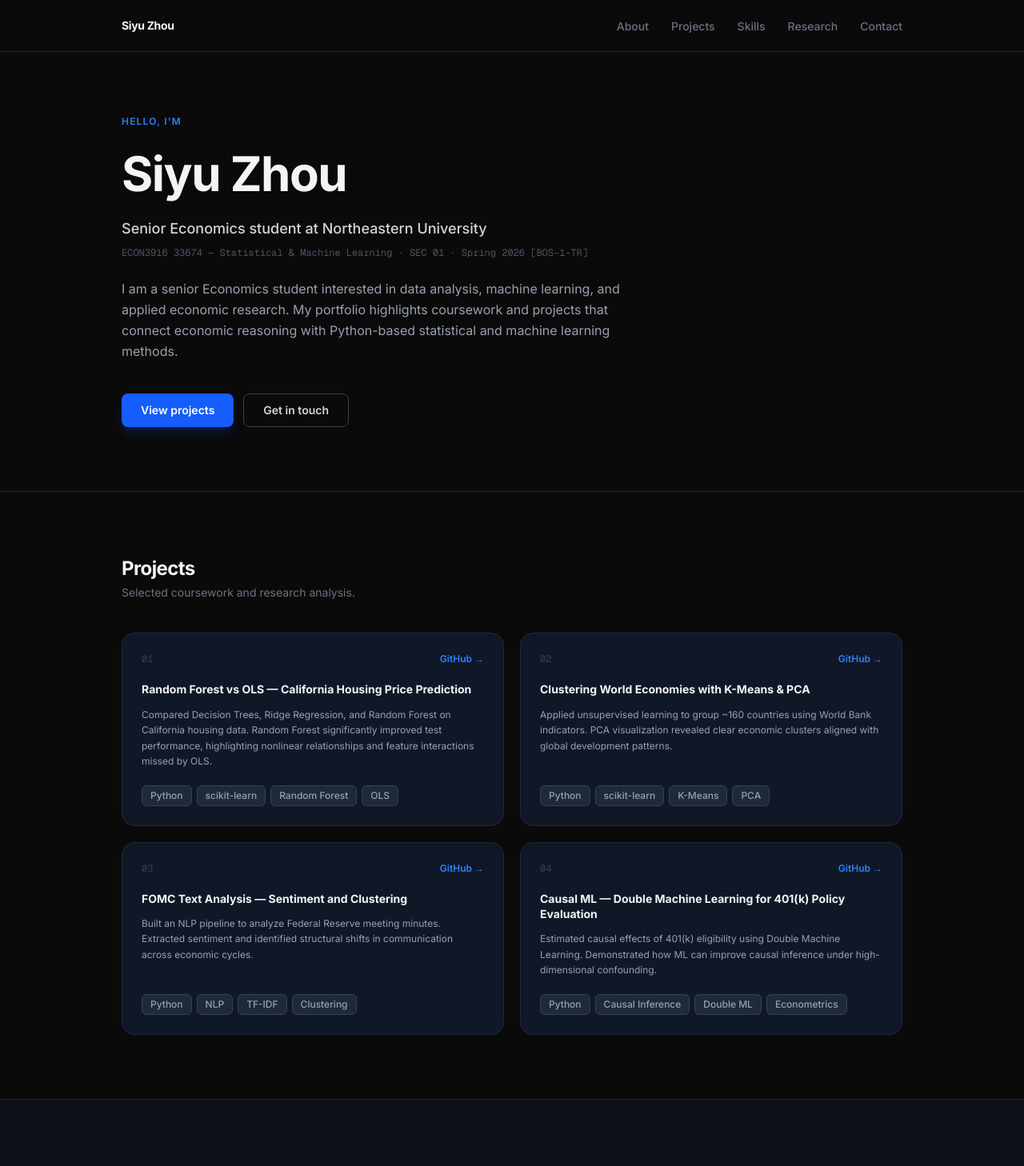
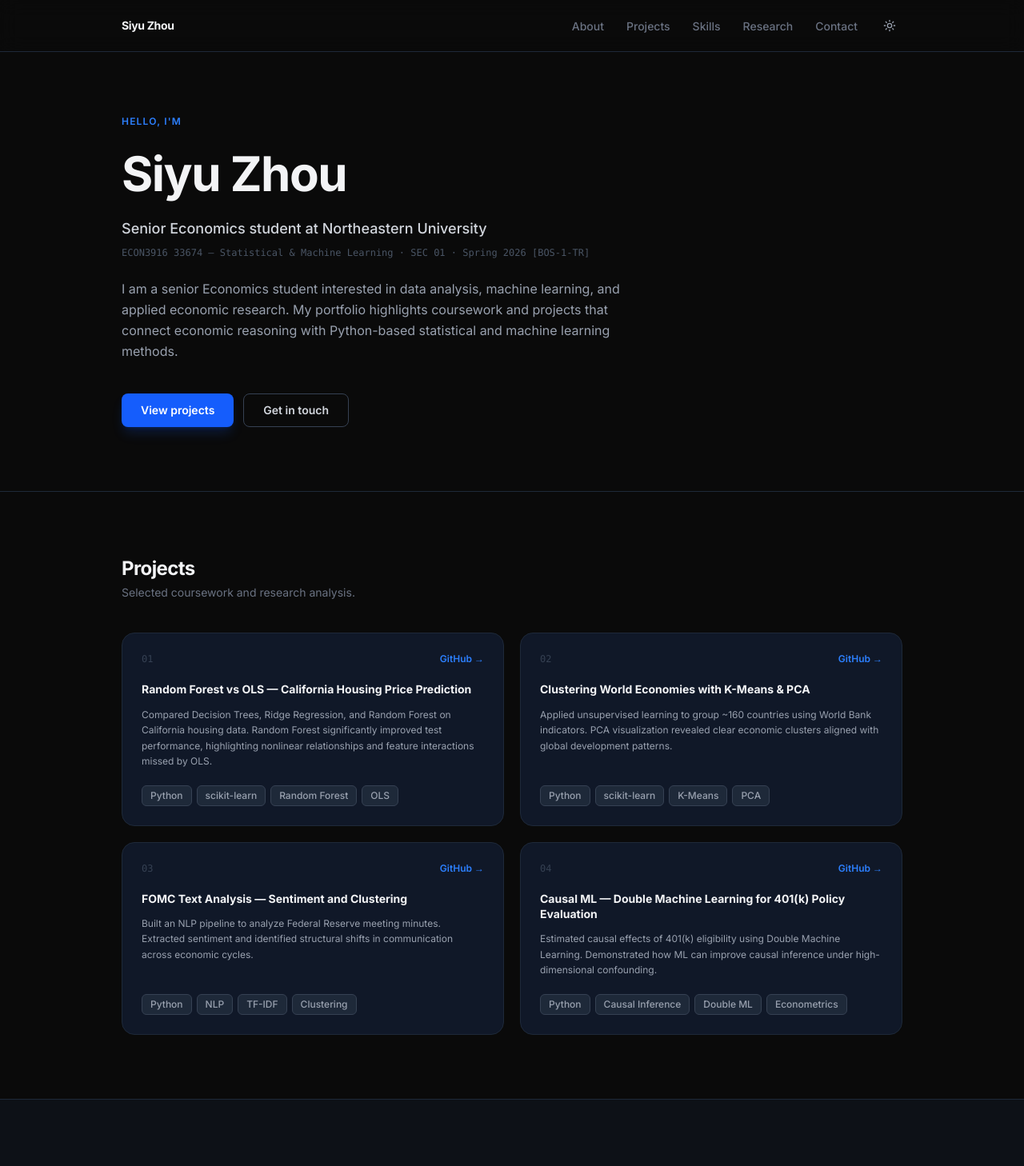
Before and after one commit to zzzzzssyy/Econ-Portfolio, a Next.js app: page / in a window 1280 px wide. Shown: the top 1458 px of the page at 80% size. Built offline with nearby package versions, Linux system fonts and the light colour scheme.

Commit message:
Add dark/light mode toggle with localStorage persistence
ThemeProvider manages theme state and .dark class on html.
FOUC prevention script in head. All components updated with
dual light/dark Tailwind classes. Toggle button in Nav.

Co-Authored-By: Claude Sonnet 4.6 <noreply@anthropic.com>

```diff
--- a/app/globals.css
+++ b/app/globals.css
@@ -1,27 +1,20 @@
 @import "tailwindcss";
 
+@custom-variant dark (&:where(.dark, .dark *));
+
 :root {
-  --background: #0a0a0a;
-  --foreground: #e5e7eb;
-  color-scheme: dark;
+  color-scheme: light;
 }
 
-@theme inline {
-  --color-background: var(--background);
-  --color-foreground: var(--foreground);
-  --font-sans: var(--font-inter);
-  --font-mono: var(--font-geist-mono);
+.dark {
+  color-scheme: dark;
 }
 
 html {
   scroll-behavior: smooth;
-  background: #0a0a0a;
-  color-scheme: dark;
 }
 
 body {
-  background: #0a0a0a;
-  color: #e5e7eb;
   font-family: var(--font-inter), system-ui, -apple-system, sans-serif;
-  min-height: 100vh;
+  transition: background-color 0.3s ease, color 0.3s ease;
 }
--- a/app/layout.tsx
+++ b/app/layout.tsx
@@ -1,5 +1,6 @@
 import type { Metadata } from "next";
 import { Inter, Geist_Mono } from "next/font/google";
+import { ThemeProvider } from "@/components/ThemeProvider";
 import "./globals.css";
 
 const inter = Inter({
@@ -24,8 +25,14 @@ export default function RootLayout({
   children: React.ReactNode;
 }>) {
   return (
-    <html lang="en" className={`${inter.variable} ${geistMono.variable} antialiased dark`} style={{ background: "#0a0a0a" }}>
-      <body className="min-h-screen bg-[#0a0a0a] text-gray-200">{children}</body>
+    <html lang="en" className={`${inter.variable} ${geistMono.variable} antialiased dark`} suppressHydrationWarning>
+      <head>
+        {/* Prevent flash of wrong theme */}
+        <script dangerouslySetInnerHTML={{ __html: `(function(){try{var t=localStorage.getItem('theme')||'dark';if(t==='dark'){document.documentElement.classList.add('dark');}else{document.documentElement.classList.remove('dark');}}catch(e){document.documentElement.classList.add('dark');}})();` }} />
+      </head>
+      <body className="min-h-screen bg-white dark:bg-[#0a0a0a] text-slate-900 dark:text-gray-200 transition-colors duration-300">
+        <ThemeProvider>{children}</ThemeProvider>
+      </body>
     </html>
   );
 }
--- a/components/About.tsx
+++ b/components/About.tsx
@@ -2,22 +2,22 @@ export default function About() {
   return (
     <section id="about" className="pt-36 pb-20">
       <div className="max-w-5xl mx-auto px-6">
-        <p className="text-xs font-semibold text-blue-500 mb-5 tracking-widest uppercase">
+        <p className="text-xs font-semibold text-blue-600 dark:text-blue-500 mb-5 tracking-widest uppercase">
           Hello, I&apos;m
         </p>
         <h1
-          className="font-bold tracking-tight text-gray-100 mb-4 leading-tight"
+          className="font-bold tracking-tight text-slate-900 dark:text-gray-100 mb-4 leading-tight"
           style={{ fontSize: "clamp(2.5rem, 5vw, 3.75rem)" }}
         >
           Siyu Zhou
         </h1>
-        <p className="text-lg font-medium text-gray-300 max-w-2xl leading-relaxed mb-2">
+        <p className="text-lg font-medium text-slate-700 dark:text-gray-300 max-w-2xl leading-relaxed mb-2">
           Senior Economics student at Northeastern University
         </p>
-        <p className="text-xs font-mono text-gray-600 max-w-2xl mb-6">
+        <p className="text-xs font-mono text-slate-400 dark:text-gray-600 max-w-2xl mb-6">
           ECON3916 33674 — Statistical &amp; Machine Learning · SEC 01 · Spring 2026 [BOS-1-TR]
         </p>
-        <p className="text-base text-gray-400 max-w-2xl leading-relaxed mb-10">
+        <p className="text-base text-slate-600 dark:text-gray-400 max-w-2xl leading-relaxed mb-10">
           I am a senior Economics student interested in data analysis, machine learning, and applied
           economic research. My portfolio highlights coursework and projects that connect economic
           reasoning with Python-based statistical and machine learning methods.
@@ -31,7 +31,7 @@ export default function About() {
           </a>
           <a
             href="#contact"
-            className="inline-flex items-center px-6 py-2.5 border border-gray-700 text-gray-300 text-sm font-semibold rounded-lg hover:border-gray-500 hover:text-gray-100 transition-colors duration-150"
+            className="inline-flex items-center px-6 py-2.5 border border-slate-300 dark:border-gray-700 text-slate-700 dark:text-gray-300 text-sm font-semibold rounded-lg hover:border-slate-500 dark:hover:border-gray-500 hover:text-slate-900 dark:hover:text-gray-100 transition-colors duration-150"
           >
             Get in touch
           </a>
--- a/components/Footer.tsx
+++ b/components/Footer.tsx
@@ -1,9 +1,9 @@
 export default function Footer() {
   return (
-    <footer className="py-8 border-t border-gray-800 bg-[#0a0a0a]">
+    <footer className="py-8 border-t border-slate-200 dark:border-gray-800 bg-white dark:bg-[#0a0a0a]">
       <div className="max-w-5xl mx-auto px-6 flex flex-col sm:flex-row justify-between items-center gap-3">
-        <p className="text-sm font-medium text-gray-600">© 2026 Siyu Zhou</p>
-        <p className="text-sm text-gray-700">Built with Next.js & Tailwind CSS</p>
+        <p className="text-sm font-medium text-slate-500 dark:text-gray-600">© 2026 Siyu Zhou</p>
+        <p className="text-sm text-slate-400 dark:text-gray-700">Built with Next.js & Tailwind CSS</p>
       </div>
     </footer>
   );
--- a/components/Nav.tsx
+++ b/components/Nav.tsx
@@ -1,4 +1,6 @@
 "use client";
+
+import { useTheme } from "./ThemeProvider";
 
 const links = [
   { label: "About", href: "#about" },
@@ -8,28 +10,56 @@ const links = [
   { label: "Contact", href: "#contact" },
 ];
 
+function SunIcon() {
+  return (
+    <svg width="16" height="16" viewBox="0 0 24 24" fill="none" stroke="currentColor" strokeWidth="2" strokeLinecap="round" strokeLinejoin="round">
+      <circle cx="12" cy="12" r="4" />
+      <path d="M12 2v2M12 20v2M4.93 4.93l1.41 1.41M17.66 17.66l1.41 1.41M2 12h2M20 12h2M6.34 17.66l-1.41 1.41M19.07 4.93l-1.41 1.41" />
+    </svg>
+  );
+}
+
+function MoonIcon() {
+  return (
+    <svg width="16" height="16" viewBox="0 0 24 24" fill="none" stroke="currentColor" strokeWidth="2" strokeLinecap="round" strokeLinejoin="round">
+      <path d="M21 12.79A9 9 0 1 1 11.21 3 7 7 0 0 0 21 12.79z" />
+    </svg>
+  );
+}
+
 export default function Nav() {
+  const { theme, toggle } = useTheme();
+
   return (
-    <header className="fixed top-0 left-0 right-0 z-50 bg-[#0a0a0a]/90 backdrop-blur-md border-b border-gray-800">
+    <header className="fixed top-0 left-0 right-0 z-50 bg-white/90 dark:bg-[#0a0a0a]/90 backdrop-blur-md border-b border-slate-200 dark:border-gray-800">
       <nav className="max-w-5xl mx-auto px-6 h-16 flex items-center justify-between">
         <a
           href="#about"
-          className="text-sm font-bold tracking-tight text-gray-100 hover:text-blue-400 transition-colors duration-150"
+          className="text-sm font-bold tracking-tight text-slate-900 dark:text-gray-100 hover:text-blue-600 dark:hover:text-blue-400 transition-colors duration-150"
         >
           Siyu Zhou
         </a>
+        <div className="flex items-center gap-6">
           <ul className="flex gap-7">
             {links.map((link) => (
               <li key={link.href}>
                 <a
                   href={link.href}
-                className="text-sm font-medium text-gray-500 hover:text-gray-100 transition-colors duration-150"
+                  className="text-sm font-medium text-slate-500 dark:text-gray-500 hover:text-slate-900 dark:hover:text-gray-100 transition-colors duration-150"
                 >
                   {link.label}
                 </a>
               </li>
             ))}
           </ul>
+          <button
+            onClick={toggle}
+            aria-label="Toggle theme"
+            className="p-2 rounded-lg text-slate-500 dark:text-gray-400 hover:text-slate-900 dark:hover:text-gray-100 hover:bg-slate-100 dark:hover:bg-gray-800 transition-all duration-150"
+          >
+            {theme === "dark" ? <SunIcon /> : <MoonIcon />}
+          </button>
+        </div>
       </nav>
     </header>
   );
--- a/components/Projects.tsx
+++ b/components/Projects.tsx
@@ -35,41 +35,41 @@ const projects = [
 
 export default function Projects() {
   return (
-    <section id="projects" className="py-20 border-t border-gray-800">
+    <section id="projects" className="py-20 border-t border-slate-200 dark:border-gray-800">
       <div className="max-w-5xl mx-auto px-6">
         <div className="mb-10">
-          <h2 className="text-2xl font-bold tracking-tight text-gray-100 mb-1">Projects</h2>
-          <p className="text-sm text-gray-500">Selected coursework and research analysis.</p>
+          <h2 className="text-2xl font-bold tracking-tight text-slate-900 dark:text-gray-100 mb-1">Projects</h2>
+          <p className="text-sm text-slate-500 dark:text-gray-500">Selected coursework and research analysis.</p>
         </div>
 
         <div className="grid grid-cols-1 md:grid-cols-2 gap-5">
           {projects.map((project) => (
             <div
               key={project.number}
-              className="group flex flex-col bg-gray-900 border border-gray-800 rounded-2xl p-6 hover:border-blue-500/40 hover:-translate-y-1 hover:shadow-xl hover:shadow-blue-500/10 transition-all duration-200"
+              className="group flex flex-col bg-white dark:bg-gray-900 border border-slate-200 dark:border-gray-800 rounded-2xl p-6 hover:border-blue-400/60 dark:hover:border-blue-500/40 hover:-translate-y-1 hover:shadow-xl hover:shadow-blue-500/10 transition-all duration-200"
             >
               <div className="flex items-center justify-between mb-5">
-                <span className="font-mono text-xs text-gray-700">{project.number}</span>
+                <span className="font-mono text-xs text-slate-300 dark:text-gray-700">{project.number}</span>
                 <a
                   href={project.repoUrl}
                   target="_blank"
                   rel="noopener noreferrer"
-                  className="text-xs font-semibold text-blue-500 hover:text-blue-400 transition-colors"
+                  className="text-xs font-semibold text-blue-600 dark:text-blue-500 hover:text-blue-700 dark:hover:text-blue-400 transition-colors"
                 >
                   GitHub →
                 </a>
               </div>
-              <h3 className="text-sm font-bold text-gray-100 leading-snug mb-3 group-hover:text-blue-400 transition-colors duration-200">
+              <h3 className="text-sm font-bold text-slate-900 dark:text-gray-100 leading-snug mb-3 group-hover:text-blue-600 dark:group-hover:text-blue-400 transition-colors duration-200">
                 {project.title}
               </h3>
-              <p className="text-xs text-gray-400 leading-relaxed mb-5 flex-1">
+              <p className="text-xs text-slate-600 dark:text-gray-400 leading-relaxed mb-5 flex-1">
                 {project.description}
               </p>
               <div className="flex flex-wrap gap-1.5 mt-auto">
                 {project.tags.map((tag) => (
                   <span
                     key={tag}
-                    className="px-2.5 py-1 text-xs font-medium bg-gray-800 text-gray-400 rounded-md border border-gray-700"
+                    className="px-2.5 py-1 text-xs font-medium bg-slate-100 dark:bg-gray-800 text-slate-600 dark:text-gray-400 rounded-md border border-slate-200 dark:border-gray-700"
                   >
                     {tag}
                   </span>
--- /dev/null
+++ b/components/ThemeProvider.tsx
@@ -0,0 +1,36 @@
+"use client";
+
+import { createContext, useContext, useEffect, useState } from "react";
+
+type Theme = "dark" | "light";
+
+const ThemeContext = createContext<{ theme: Theme; toggle: () => void }>({
+  theme: "dark",
+  toggle: () => {},
+});
+
+export function ThemeProvider({ children }: { children: React.ReactNode }) {
+  const [theme, setTheme] = useState<Theme>("dark");
+
+  useEffect(() => {
+    const stored = localStorage.getItem("theme") as Theme | null;
+    const initial: Theme = stored ?? "dark";
+    setTheme(initial);
+    document.documentElement.classList.toggle("dark", initial === "dark");
+  }, []);
+
+  const toggle = () => {
+    const next: Theme = theme === "dark" ? "light" : "dark";
+    setTheme(next);
+    localStorage.setItem("theme", next);
+    document.documentElement.classList.toggle("dark", next === "dark");
+  };
+
+  return (
+    <ThemeContext.Provider value={{ theme, toggle }}>
+      {children}
+    </ThemeContext.Provider>
+  );
+}
+
+export const useTheme = () => useContext(ThemeContext);
```
Also changed, not shown: components/Contact.tsx (+11 -11 lines), components/ResearchInterests.tsx (+8 -8 lines), components/Skills.tsx (+6 -6 lines). Lines whose indentation alone changed are shown as unchanged.
